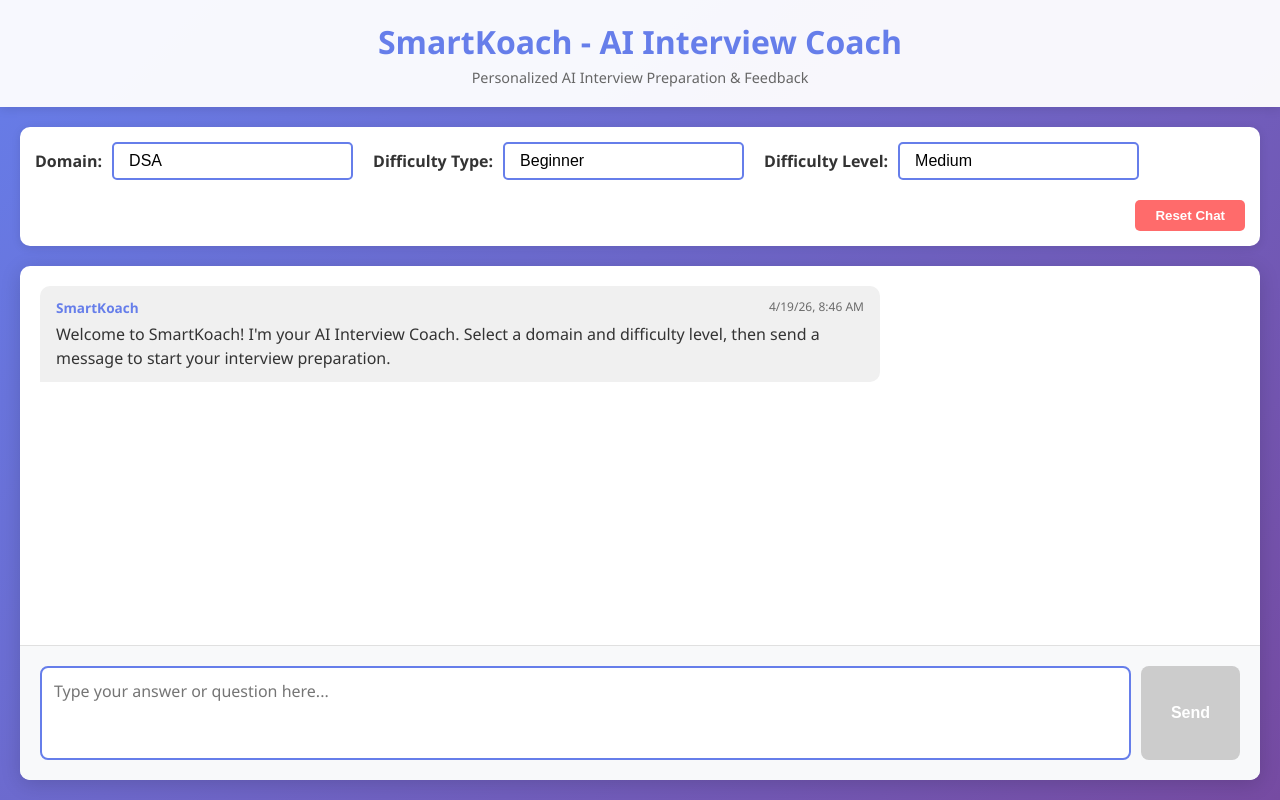
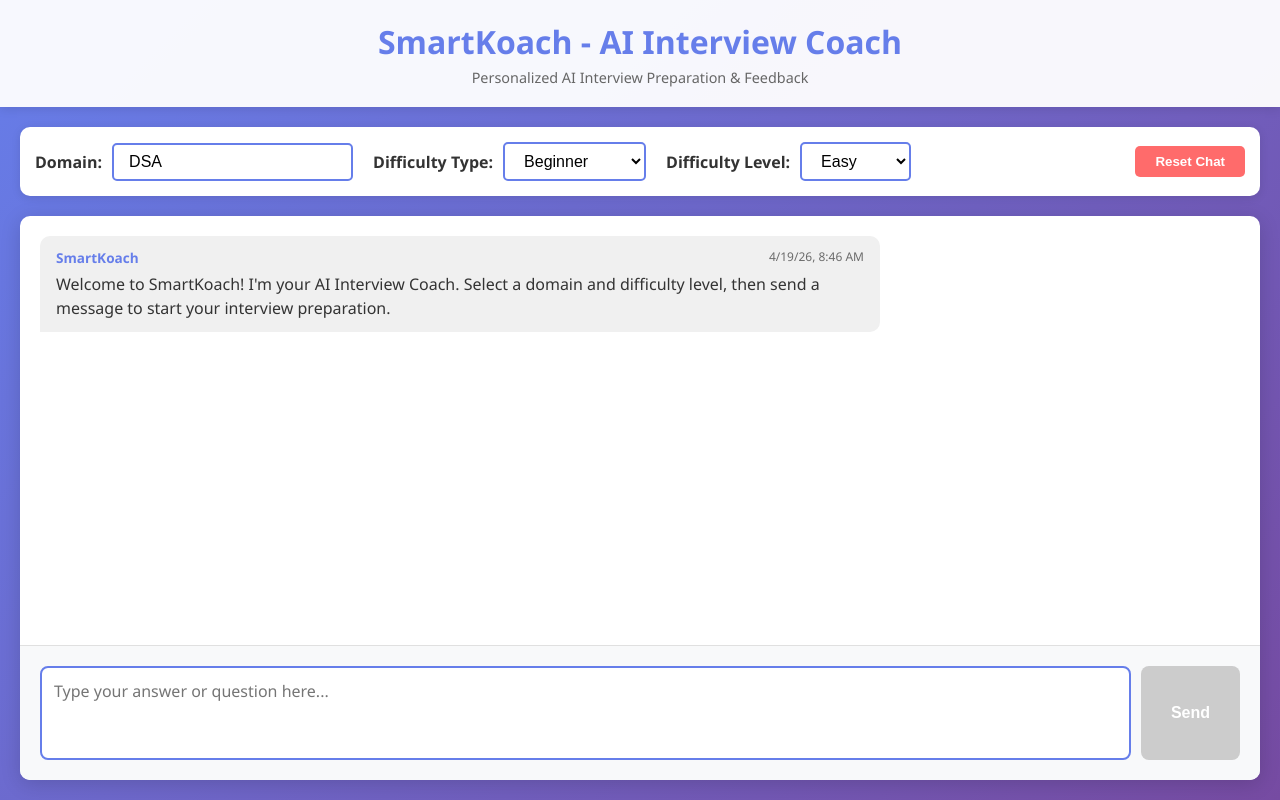
Before and after one commit to VisHeShYadAVV/Ai-interview_koach, an Angular app in the folder frontend/: page / in a window 1280 px wide. Built offline with nearby package versions, Linux system fonts and the light colour scheme.

Commit message:
feat(frontend): enforce strict dropdowns for difficulty fields
Agent-Logs-Url: https://github.com/VisHeShYadAVV/Ai-interview_koach/sessions/2c2621c0-62b5-4376-a37e-1d6f41d7d01a

Co-authored-by: VisHeShYadAVV <168285498+VisHeShYadAVV@users.noreply.github.com>

```diff
--- a/frontend/src/app/app.component.html
+++ b/frontend/src/app/app.component.html
@@ -21,28 +21,22 @@
 
       <div class="control-group">
         <label for="difficultyType">Difficulty Type:</label>
-        <input
+        <select
           id="difficultyType"
           [(ngModel)]="selectedDifficultyType"
-          class="control-select"
-          list="difficulty-type-options"
-          placeholder="Type Beginner / Intermediate / Advanced or custom" />
-        <datalist id="difficulty-type-options">
-          <option *ngFor="let difficultyType of difficultyTypes" [value]="difficultyType"></option>
-        </datalist>
+          class="control-select">
+          <option *ngFor="let difficultyType of difficultyTypes" [value]="difficultyType">{{ difficultyType }}</option>
+        </select>
       </div>
 
       <div class="control-group">
         <label for="difficulty">Difficulty Level:</label>
-        <input
+        <select
           id="difficulty"
           [(ngModel)]="selectedDifficulty"
-          class="control-select"
-          list="difficulty-options"
-          placeholder="Type Easy / Medium / Hard or custom" />
-        <datalist id="difficulty-options">
-          <option *ngFor="let difficulty of difficulties" [value]="difficulty"></option>
-        </datalist>
+          class="control-select">
+          <option *ngFor="let difficulty of difficulties" [value]="difficulty">{{ difficulty }}</option>
+        </select>
       </div>
 
       <button class="reset-btn" (click)="resetChat()">Reset Chat</button>
--- a/frontend/src/app/app.component.ts
+++ b/frontend/src/app/app.component.ts
@@ -22,7 +22,7 @@ export class AppComponent {
   private readonly initialWelcomeMessage = 'Welcome to SmartKoach! I\'m your AI Interview Coach. Select a domain and difficulty level, then send a message to start your interview preparation.';
   private readonly initialDomain = 'DSA';
   private readonly initialDifficultyType = 'Beginner';
-  private readonly initialDifficulty = 'Medium';
+  private readonly initialDifficulty = 'Easy';
   messages: Message[] = [];
   userMessage = '';
   selectedDomain = this.initialDomain;
@@ -46,10 +46,12 @@ export class AppComponent {
     }
 
     const message = this.userMessage.trim();
-    const domain = this.normalizeSelection(this.selectedDomain, 'DSA');
-    const difficulty = this.normalizeSelection(this.selectedDifficulty, 'Medium');
+    const domain = this.normalizeSelection(this.selectedDomain, this.initialDomain);
+    const difficultyType = this.selectedDifficultyType;
+    const difficulty = this.selectedDifficulty;
     this.userMessage = '';
     this.selectedDomain = domain;
+    this.selectedDifficultyType = difficultyType;
     this.selectedDifficulty = difficulty;
 
     // Add user message to chat
@@ -62,6 +64,7 @@ export class AppComponent {
     this.http.post<{ reply: string }>(`${this.apiUrl}/chat`, {
       message: message,
       domain: domain,
+      difficultyType: difficultyType,
       difficulty: difficulty
     }).subscribe({
       next: (response) => {
```
